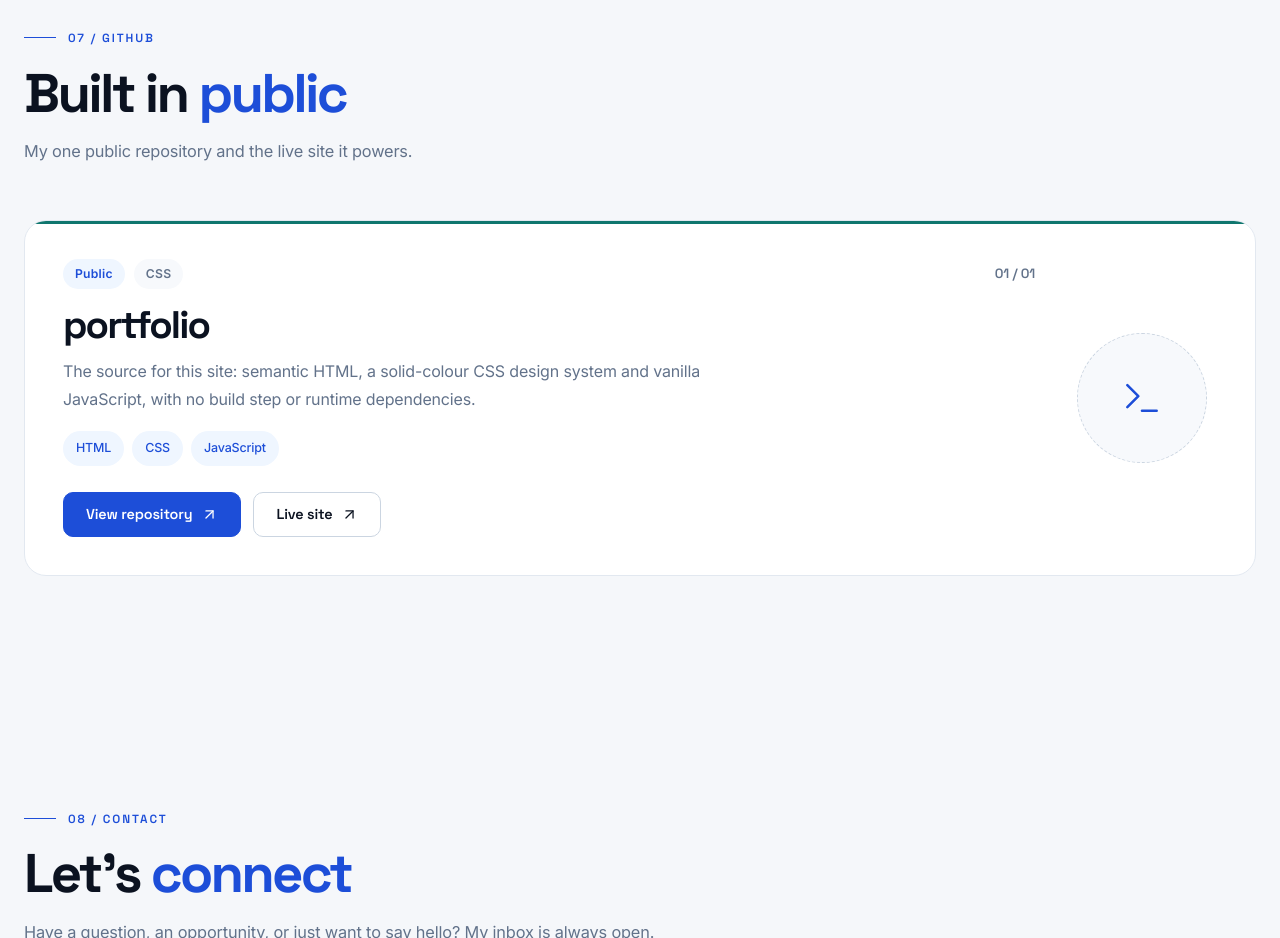
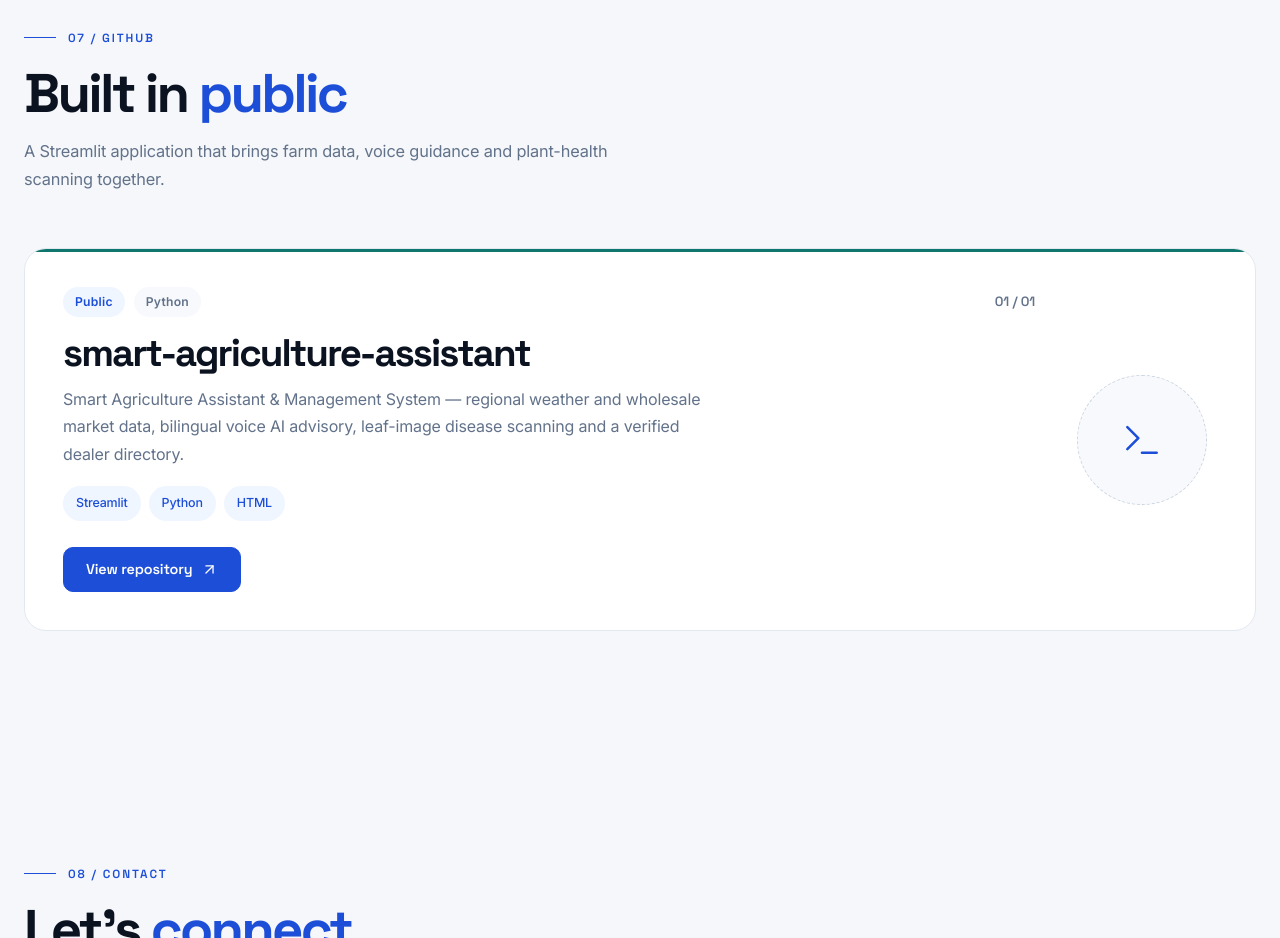
Before and after one commit to rifaCodes/portfolio, a plain HTML site: page index.html in a window 1280 px wide. Shown: the part 7080-8018 px from the top of the page. Drawn offline with Linux system fonts and the light colour scheme.

Commit message:
Showcase smart agriculture assistant in GitHub section

```diff
--- a/index.html
+++ b/index.html
@@ -547,26 +547,25 @@
         <div class="section-head reveal">
           <span class="eyebrow"><span class="eyebrow-line"></span> 07 / GitHub</span>
           <h2 id="github-title">Built in <span class="accent-text">public</span></h2>
-          <p>My one public repository and the live site it powers.</p>
+          <p>A Streamlit application that brings farm data, voice guidance and plant-health scanning together.</p>
         </div>
 
         <article class="github-card card reveal">
           <div class="github-copy">
             <div class="project-meta">
               <span class="tag tag-primary">Public</span>
-              <span class="tag tag-muted">CSS</span>
+              <span class="tag tag-muted">Python</span>
               <span class="project-number">01 / 01</span>
             </div>
-            <h3>portfolio</h3>
-            <p>The source for this site: semantic HTML, a solid-colour CSS design system and vanilla JavaScript, with no build step or runtime dependencies.</p>
+            <h3>smart-agriculture-assistant</h3>
+            <p>Smart Agriculture Assistant &amp; Management System — regional weather and wholesale market data, bilingual voice AI advisory, leaf-image disease scanning and a verified dealer directory.</p>
             <div class="chips">
+              <span class="chip chip-accent">Streamlit</span>
+              <span class="chip chip-accent">Python</span>
               <span class="chip chip-accent">HTML</span>
-              <span class="chip chip-accent">CSS</span>
-              <span class="chip chip-accent">JavaScript</span>
             </div>
             <div class="github-actions">
-              <a href="https://github.com/rifaCodes/portfolio" target="_blank" rel="noopener noreferrer" class="btn btn-primary">View repository <svg class="icon"><use href="#i-arrow-up-right"></use></svg></a>
-              <a href="https://rifacodes.github.io/portfolio/" target="_blank" rel="noopener noreferrer" class="btn btn-outline">Live site <svg class="icon"><use href="#i-arrow-up-right"></use></svg></a>
+              <a href="https://github.com/rifaCodes/smart-agriculture-assistant" target="_blank" rel="noopener noreferrer" class="btn btn-primary">View repository <svg class="icon"><use href="#i-arrow-up-right"></use></svg></a>
             </div>
           </div>
           <div class="github-mark" aria-hidden="true"><svg class="icon"><use href="#i-terminal"></use></svg></div>
```
Also changed, not shown: 2 other files.
